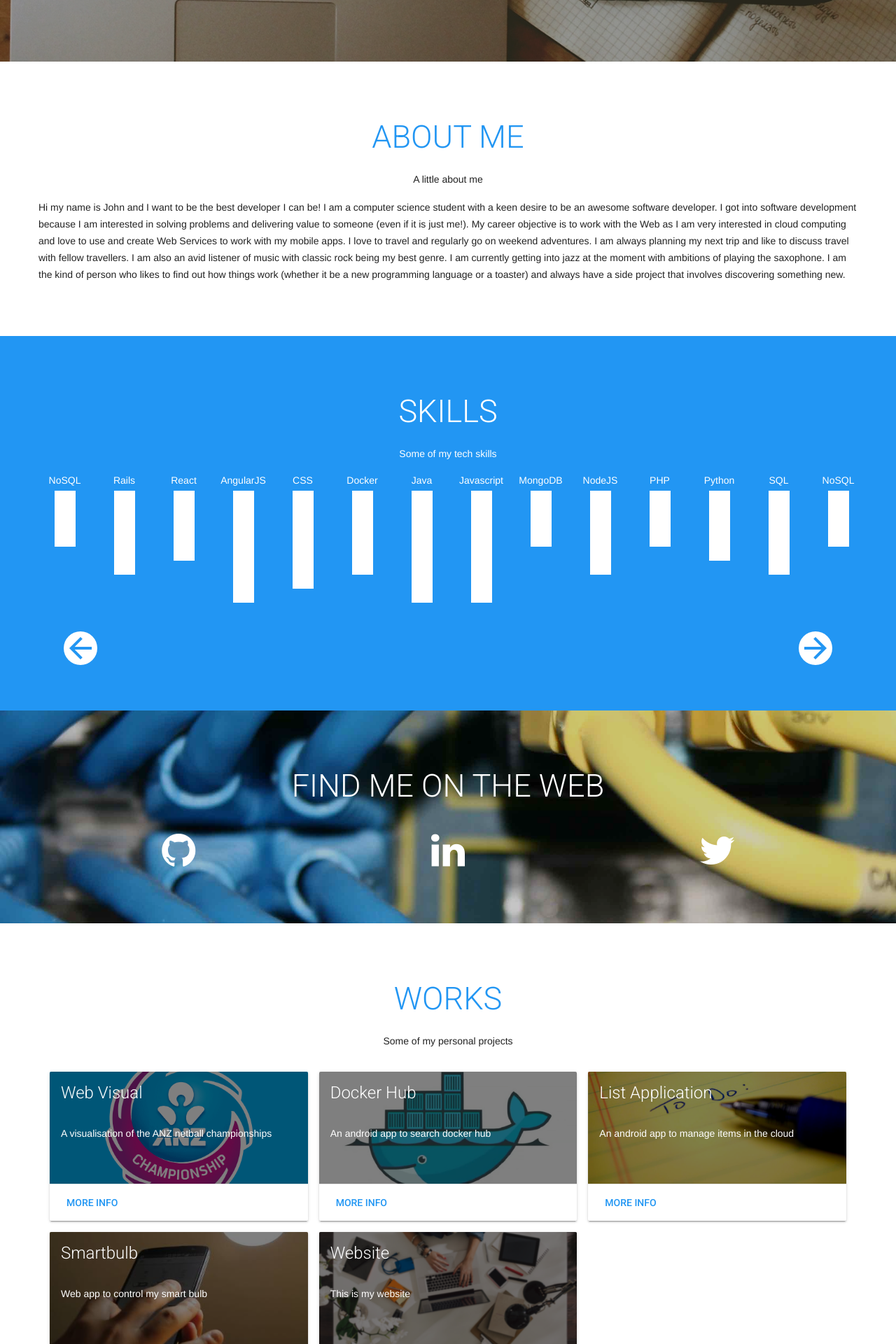
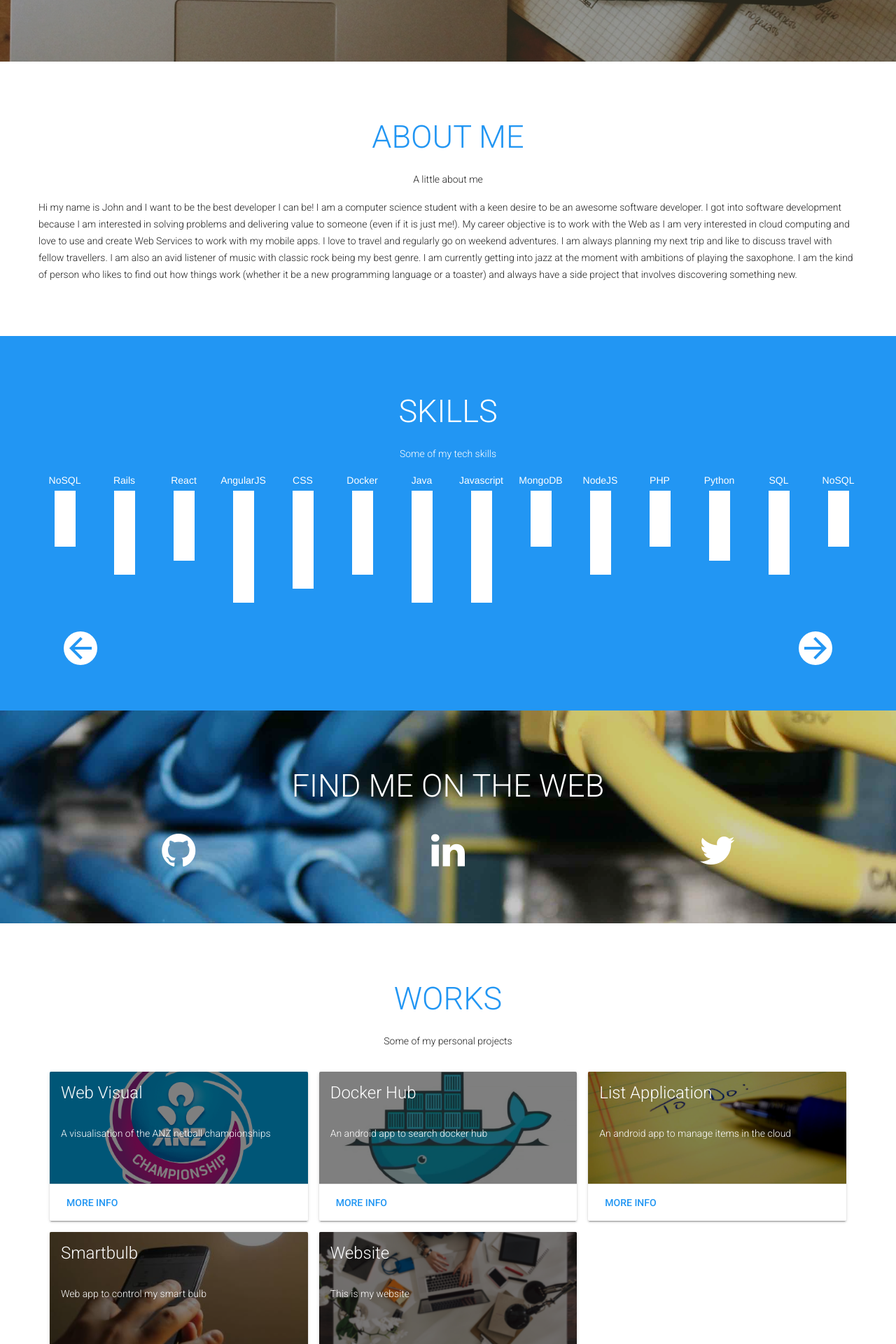
Before and after one commit to jman48/portfolio_site, a Jekyll site: the page built from index.html, in a window 1280 px wide. Shown: the part 762-2682 px from the top of the page at 70% size. Built offline with Jekyll 4.4.1, drawn with Linux system fonts in a browser that asks for light colours; nearby versions of some CDN libraries.

Commit message:
Added roboto font for all text

```diff
--- a/_sass/sections.scss
+++ b/_sass/sections.scss
@@ -1,3 +1,9 @@
+
+p, h1, h2, span {
+  font-family: 'Roboto', sans-serif;
+  font-weight: 300;
+}
+
 .mdl-layout__drawer-button > i {
   color: white;
 }
```
